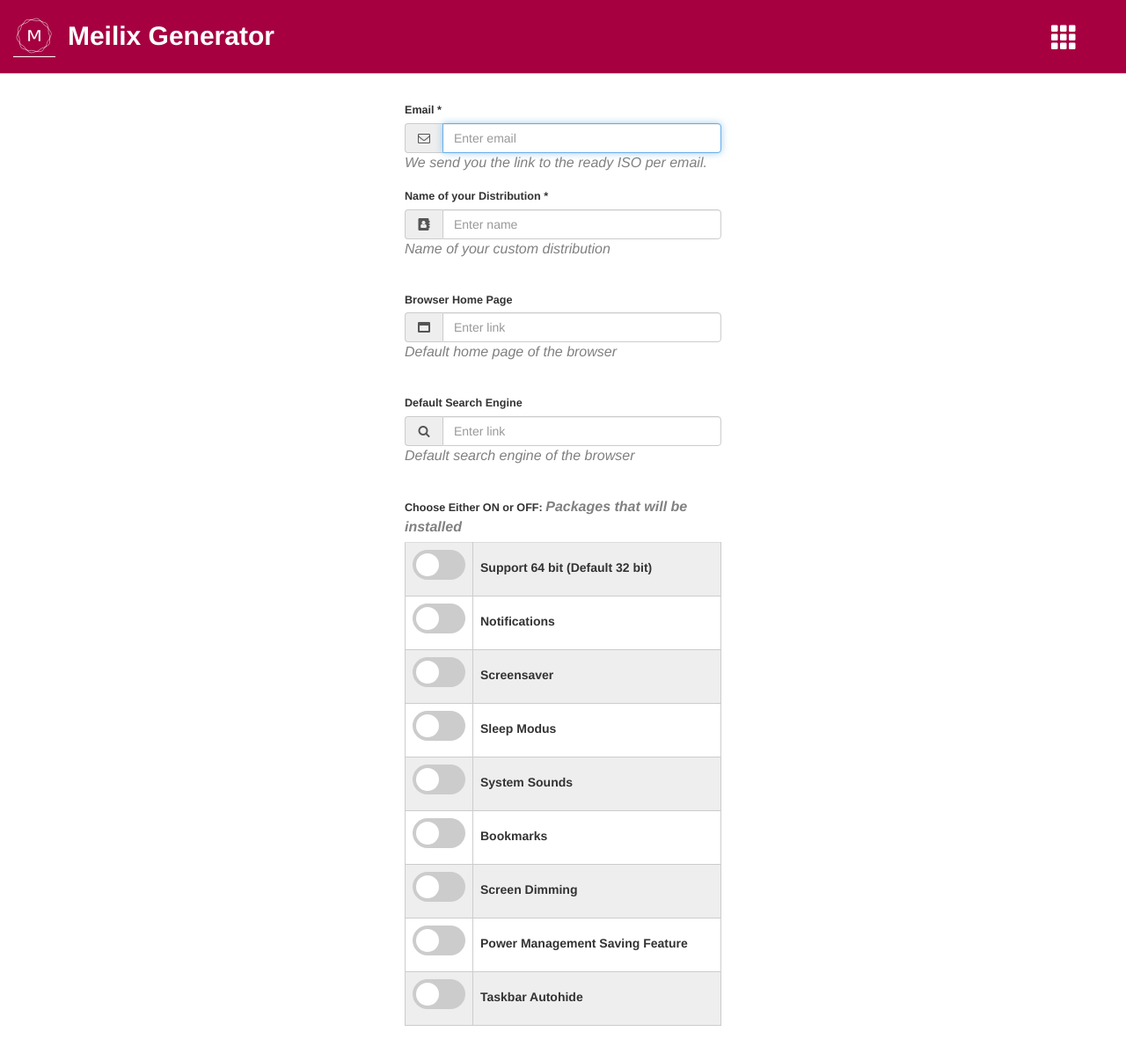
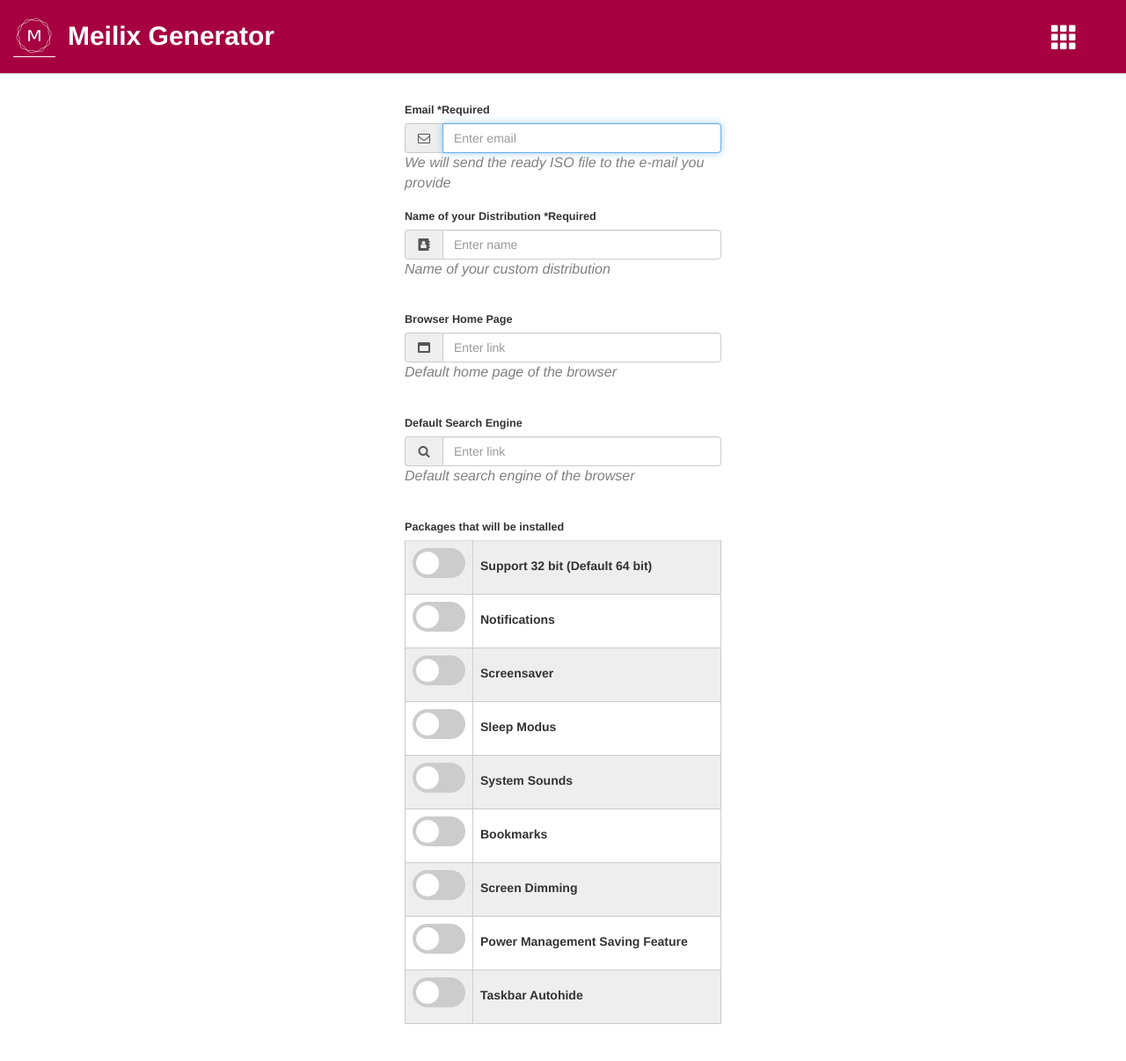
Before and after one commit to fossasia/meilix-generator, a Flask app: page / in a window 1280 px wide. Shown: the top 1206 px of the page at 88% size. Run offline with Flask 2, Linux system fonts and the light colour scheme; some libraries are stand-ins or nearby versions.

Commit message:
Update index.html

```diff
--- a/templates/index.html
+++ b/templates/index.html
@@ -6,21 +6,21 @@
       <div class="row mt-3">
         <div class="col-md-4 mx-auto">
           <div class="form-group">
-            <label class="heading" id="label" for="email">Email *</label>
+            <label class="heading" id="label" for="email">Email *Required</label>
             <div class="input-group margin-bottom-sm">
               <span class="input-group-addon"><i class="fa fa-envelope-o fa-fw"></i></span>
-              <input autofocus="" class="form-control" placeholder="Enter email" name="email" title="Email for sending the ISO"
+              <input autofocus="" class="form-control" placeholder="Enter email" name="email" title="Email for the ISO"
                 required="" type="email" pattern="^[a-zA-Z0-9.!#$%&’*+/=?^_`{|}~-]+@[a-zA-Z0-9-]+(?:\.[a-zA-Z0-9-]+)+$"
                 required /></div>
-            <p id="scroll-to">We send you the link to the ready ISO per email.</p>
+            <p id="scroll-to">We will send the ready ISO file to the e-mail you provide</p>
             <br>
           </div>
           <div class="form-group">
-            <label class="heading" for="TRAVIS_TAG">Name of your Distribution *</label>
+            <label class="heading" for="TRAVIS_TAG">Name of your Distribution *Required</label>
             <div class="input-group margin-bottom-sm">
               <span class="input-group-addon"><i class="fa fa-address-book fa-fw"></i></span>
               <input pattern="[A-Za-z0-9\s]{1,20}" class="form-control" placeholder="Enter name" name="TRAVIS_TAG"
-                required="" type="text" data-toggle="tooltip" title="Only alphanumeric characters allowed"></div>
+                required="" type="text" data-toggle="tooltip" title="Only Alphanumeric Characters Allowed"></div>
             <p id="scroll-to">Name of your custom distribution</p>
           </div>
           <br>
@@ -28,7 +28,7 @@
             <label class="heading" for="event_url">Browser Home Page </label>
             <div class="input-group margin-bottom-sm">
               <span class="input-group-addon"><i class="fa fa-window-maximize fa-fw"></i></span>
-              <input pattern="https?://.+" class="form-control" placeholder="Enter link" name="event_url" title="only url is allowed"
+              <input pattern="" class="form-control" placeholder="Enter link" name="event_url" title="Only URL is allowed"
                  type="url"></div>
             <p id="scroll-to">Default home page of the browser</p>
           </div>
@@ -37,15 +37,14 @@
             <label class="heading" for="search_engine">Default Search Engine</label>
             <div class="input-group margin-bottom-sm">
               <span class="input-group-addon"><i class="fa fa-search fa-fw"></i></span>
-              <input pattern="https?://.+" class="form-control" placeholder="Enter link" name="search_engine" title="only url is allowed"
+              <input pattern="" class="form-control" placeholder="Enter link" name="search_engine" title="only url is allowed"
                  type="url"></div>
             <p id="scroll-to">Default search engine of the browser</p>
           </div>
           <br>
           <div class="form-group">
-
-            <label class="heading" for="bookmark">Choose Either ON or OFF:<span>
-                <p id="scroll-to">Packages that will be installed</p>
+<!-- You don't really need to tell them to choose from on or off since you can only choose from on or off -->
+            <label class="heading" for="bookmark">Packages that will be installed<span>
               </span></label>
             <table class="table table-responsive">
               <tbody>
@@ -59,7 +58,7 @@
                     </td>
                     <td id="long">
                       <div class="radiotext">
-                        <label for='express'>Support 64 bit (Default 32 bit)</label>
+                        <label for='express'>Support 32 bit (Default 64 bit)</label>
                       </div>
                     </td>
                   </tr>
```
